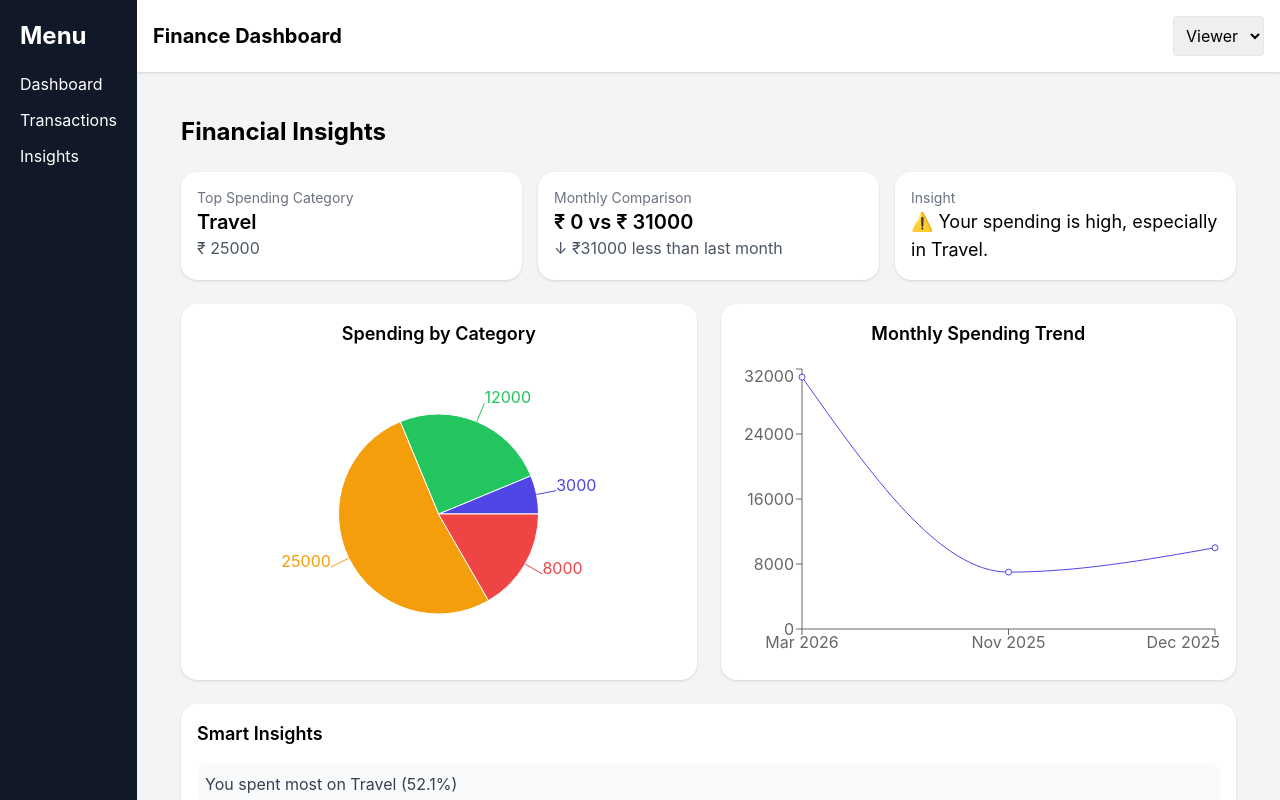
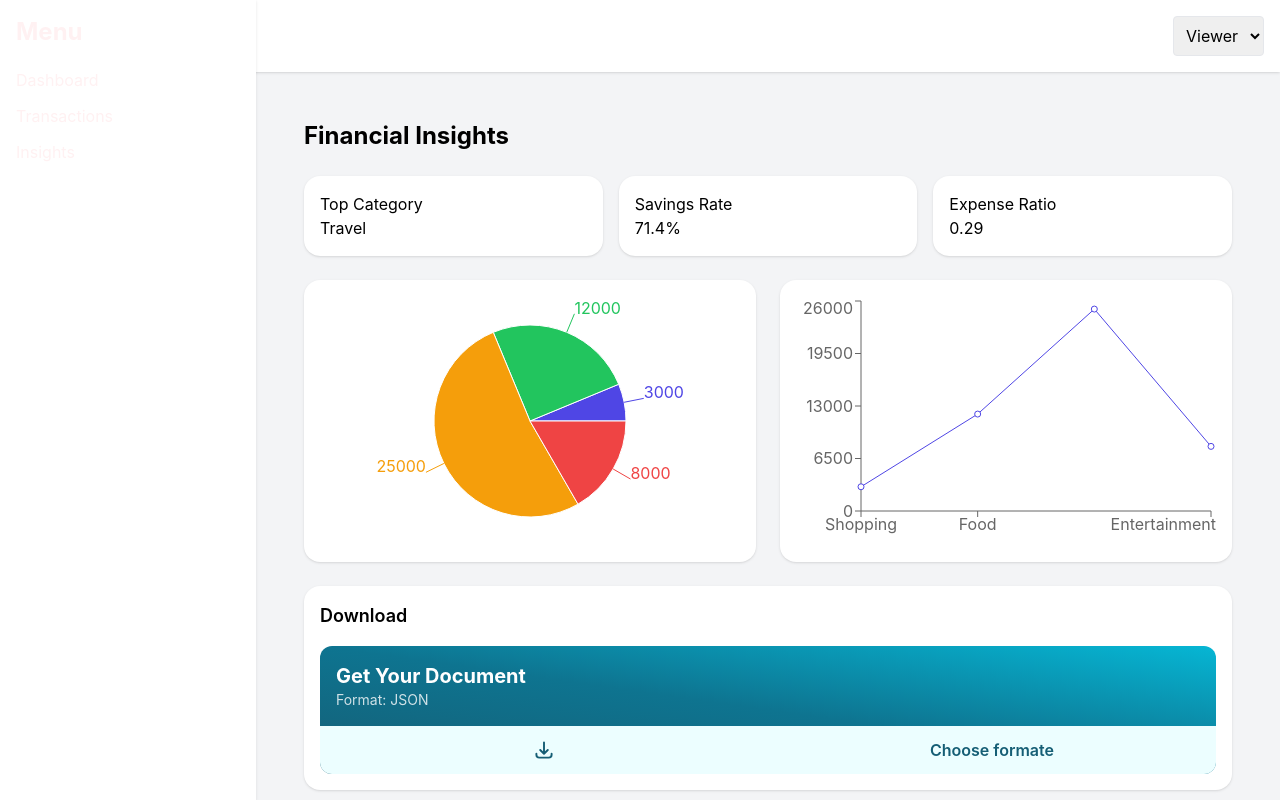
Before and after one commit to sai-unknown/finance-dashboard, a React (Create React App) app: page /insights in a window 1280 px wide. Shown: the top 800 px of the page. Built offline with nearby package versions, Linux system fonts and the light colour scheme; data requests are answered from the project's data file.

Commit message:
Updated insights

```diff
--- a/src/App.js
+++ b/src/App.js
@@ -4,17 +4,26 @@ import Header from "./components/header";
 import Dashboard from "./pages/dashboard";
 import Transaction from "./pages/transactionsPage";
 import Insights from "./pages/insights";
+import { useEffect } from "react";
 
 function App() {
+
+  useEffect(() => {
+    const theme = localStorage.getItem("theme");
+    if (theme === "dark") {
+      document.documentElement.classList.add("dark");
+    } else {
+      document.documentElement.classList.remove("dark");
+    }
+  }, []);
+
   return (
     <Router>
       <div className="flex bg-gray-100 min-h-screen">
         <Sidebar />
-
         <div className="flex-1">
           <Header />
-
-          <div className="p-5">
+          <div className="flex-1 md:ml-64 p-4 md:p-6">
             <Routes>
               <Route path="/" element={<Dashboard />} />
               <Route path="/transactions" element={<Transaction />} />
@@ -24,7 +33,26 @@ function App() {
         </div>
       </div>
     </Router>
+
   );
 }
 
 export default App;
+
+  // return (
+  //   <Router>
+  //     <div className="flex bg-gray-100 min-h-screen">
+  //       <Sidebar />
+  //       <div className="flex-1">
+  //         <Header />
+  //         <div className="p-5">
+  //           <Routes>
+  //             <Route path="/" element={<Dashboard />} />
+  //             <Route path="/transactions" element={<Transaction />} />
+  //             <Route path="/insights" element={<Insights />} />
+  //           </Routes>
+  //         </div>
+  //       </div>
+  //     </div>
+  //   </Router>
+  // );
--- /dev/null
+++ b/src/components/darkModeToggle.js
@@ -0,0 +1,18 @@
+function DarkModeToggle() {
+    const toggleDarkMode = () => {
+        const isDark =
+        document.documentElement.classList.toggle("dark");
+    localStorage.setItem("theme", isDark ? "dark" : "light");
+    };
+
+    return (
+        <button
+            onClick={toggleDarkMode}
+            className="px-3 py-1 bg-gray-200 dark:bg-gray-700 rounded"
+        >
+            Dark Mode
+        </button>
+    );
+}
+
+export default DarkModeToggle;
--- a/src/components/sidebar.js
+++ b/src/components/sidebar.js
@@ -2,7 +2,7 @@ import { Link } from "react-router-dom";
 
 function Sidebar() {
   return (
-    <div className=" h-fill bg-gray-900 text-white p-5">
+    <div className="hidden md:flex fixed top-0 left-0 h-screen w-64 p-4 bg-white dark:bg-gray-600 shadow overflow-y-auto flex-col text-rose-50">
       <h2 className="text-2xl font-bold mb-5">Menu</h2>
 
       <ul>
--- a/src/pages/insights.js
+++ b/src/pages/insights.js
@@ -1,4 +1,5 @@
 import { useEffect, useState } from "react";
+import arrow from "../assets/arrow-down.svg"
 import {
   PieChart,
   Pie,
@@ -13,8 +14,14 @@ import {
 
 function Insights() {
   const COLORS = ["#4F46E5", "#22C55E", "#F59E0B", "#EF4444", "#06B6D4"];
+
   const [transactions, setTransactions] = useState([]);
   const [loading, setLoading] = useState(true);
+  const [error, setError] = useState("");
+
+  // ✅ Download states (MOVED TO TOP — IMPORTANT)
+  const [downloadFormat, setDownloadFormat] = useState("json");
+  const [showDropdown, setShowDropdown] = useState(false);
 
   useEffect(() => {
     fetch("http://localhost:5000/transactions")
@@ -23,29 +30,65 @@ function Insights() {
         setTransactions(data);
         setLoading(false);
       })
-      .catch(() => setLoading(false));
+      .catch(() => {
+        setError("Failed to load transactions. Please try again.");
+        setLoading(false);
+      });
   }, []);
 
+  // ✅ DOWNLOAD HANDLER
+  const handleDownload = () => {
+    if (downloadFormat === "json") {
+      const blob = new Blob(
+        [JSON.stringify(transactions, null, 2)],
+        { type: "application/json" }
+      );
+      const url = URL.createObjectURL(blob);
+      const a = document.createElement("a");
+      a.href = url;
+      a.download = "transactions.json";
+      a.click();
+      URL.revokeObjectURL(url);
+    }
+
+    if (downloadFormat === "csv") {
+      const headers = ["id", "type", "amount", "category", "date"];
+
+      const rows = transactions.map(t =>
+        [t.id, t.type, t.amount, t.category, t.date].join(",")
+      );
+
+      const csvContent = [headers.join(","), ...rows].join("\n");
+
+      const blob = new Blob([csvContent], { type: "text/csv" });
+
+      const url = URL.createObjectURL(blob);
+      const a = document.createElement("a");
+      a.href = url;
+      a.download = "transactions.csv";
+      a.click();
+      URL.revokeObjectURL(url);
+    }
+  };
+
   if (loading) {
-    return (
-      <div className="p-6 flex justify-center items-center h-40">
-        <div className="animate-pulse text-gray-400">
-          Loading insights...
-        </div>
-      </div>
-    );
+    return <div className="p-6 text-center">Loading insights...</div>;
+  }
+
+  if (error) {
+    return <div className="p-6 text-red-500 text-center">{error}</div>;
   }
 
   if (!transactions.length) {
     return (
       <div className="p-6 text-center text-gray-500">
-        No transactions found. Start adding some to see insights!
+        No transactions found.
       </div>
     );
   }
 
   const expenses = transactions.filter(t => t.type === "expense");
-  const totalExpenses = expenses.reduce((acc, t) => acc + t.amount, 0);
+  const totalExpenses = expenses.reduce((a, t) => a + t.amount, 0);
 
   const categoryTotals = {};
   expenses.forEach(t => {
@@ -57,200 +100,58 @@ function Insights() {
     (a, b) => b[1] - a[1]
   )[0];
 
-  const now = new Date();
-  const currentMonth = now.getMonth();
-  const lastMonth = (currentMonth - 1 + 12) % 12;
-  const currentYear = now.getFullYear();
-
-  const currentMonthExpense = expenses
-    .filter(t => {
-      const d = new Date(t.date);
-      return (
-        d.getMonth() === currentMonth &&
-        d.getFullYear() === currentYear
-      );
-    })
-    .reduce((acc, t) => acc + t.amount, 0);
-
-  const lastMonthExpense = expenses
-    .filter(t => {
-      const d = new Date(t.date);
-      return (
-        d.getMonth() === lastMonth &&
-        d.getFullYear() ===
-        (currentMonth === 0 ? currentYear - 1 : currentYear)
-      );
-    })
-    .reduce((acc, t) => acc + t.amount, 0);
-
-  const difference = currentMonthExpense - lastMonthExpense;
-
-  let insightMessage = "";
-
-  if (totalExpenses > 30000) {
-    insightMessage = `⚠️ Your spending is high, especially in ${topCategory?.[0] || "some categories"
-      }.`;
-  } else if (totalExpenses > 15000) {
-    insightMessage =
-      "🙂 You're doing well, but keep an eye on your spending.";
-  } else {
-    insightMessage =
-      "😄 Great job! You're managing your finances well.";
-  }
-
   const pieData = Object.entries(categoryTotals).map(
-    ([name, value]) => ({
-      name,
-      value,
-    })
+    ([name, value]) => ({ name, value })
   );
 
-  const monthlyData = {};
-
-  expenses.forEach(t => {
-    const d = new Date(t.date);
-    const key = d.toLocaleString("default", {
-      month: "short",
-      year: "numeric",
-    });
-
-    monthlyData[key] =
-      (monthlyData[key] || 0) + t.amount;
-  });
-
-  const categoryPercentages = Object.entries(categoryTotals).map(
-    ([category, amount]) => ({
-      category,
-      percent: ((amount / totalExpenses) * 100).toFixed(1),
-    })
+  const lineData = Object.entries(categoryTotals).map(
+    ([month, amount]) => ({ month, amount })
   );
 
-  const topCategoryInsight = topCategory
-    ? `You spent most on ${topCategory[0]} (${(
-      (topCategory[1] / totalExpenses) *
-      100
-    ).toFixed(1)}%)`
-    : "";
+  const income = transactions
+    .filter(t => t.type === "income")
+    .reduce((a, t) => a + t.amount, 0);
 
-  const categoryGrowthInsights = Object.keys(categoryTotals).map(
-    category => {
-      const current = expenses
-        .filter(t => {
-          const d = new Date(t.date);
-          return (
-            t.category === category &&
-            d.getMonth() === currentMonth &&
-            d.getFullYear() === currentYear
-          );
-        })
-        .reduce((a, t) => a + t.amount, 0);
+  const savingsRate =
+    income > 0
+      ? (((income - totalExpenses) / income) * 100).toFixed(1)
+      : 0;
 
-      const previous = expenses
-        .filter(t => {
-          const d = new Date(t.date);
-          return (
-            t.category === category &&
-            d.getMonth() === lastMonth &&
-            d.getFullYear() ===
-            (currentMonth === 0 ? currentYear - 1 : currentYear)
-          );
-        })
-        .reduce((a, t) => a + t.amount, 0);
-
-      if (previous === 0) return null;
-
-      const change = ((current - previous) / previous) * 100;
-
-      return {
-        category,
-        change: change.toFixed(1),
-      };
-    }
-  ).filter(Boolean);
-
-  const aiInsights = [];
-
-  if (topCategoryInsight) aiInsights.push(topCategoryInsight);
-
-  categoryGrowthInsights.forEach(c => {
-    if (c.change > 0) {
-      aiInsights.push(
-          `${c.category} spending increased by ${c.change}%`
-      );
-    } else if (c.change < 0) {
-      aiInsights.push(
-        `${c.category} spending decreased by ${Math.abs(
-          c.change
-        )}%`
-      );
-    }
-  });
-
-  const lineData = Object.entries(monthlyData).map(
-    ([month, amount]) => ({
-      month,
-      amount,
-    })
-  );
+  const expenseRatio =
+    income > 0
+      ? (totalExpenses / income).toFixed(2)
+      : 0;
 
   return (
-    <div className="p-6 space-y-6">
+    <div className="p-4 md:p-6 space-y-6">
       <h1 className="text-2xl font-bold">Financial Insights</h1>
 
-      <div className="grid grid-cols-1 md:grid-cols-2 lg:grid-cols-3 gap-4">
-
-        <div className="bg-white shadow rounded-2xl p-4 transition transform hover:scale-105 hover:shadow-lg">
-          <p className="text-sm text-gray-500">Top Spending Category</p>
-          <h2 className="text-xl font-semibold">
-            {topCategory?.[0] || "N/A"}
-          </h2>
-          <p className="text-gray-600">
-            ₹ {topCategory?.[1] || 0}
-          </p>
+      {/* TOP CARDS */}
+      <div className="grid grid-cols-1 md:grid-cols-3 gap-4">
+        <div className="bg-white p-4 rounded-2xl shadow">
+          <p>Top Category</p>
+          <h2>{topCategory?.[0]}</h2>
         </div>
 
-        <div className="bg-white shadow rounded-2xl p-4 transition transform hover:scale-105 hover:shadow-lg">
-          <p className="text-sm text-gray-500">Monthly Comparison</p>
-          <h2 className="text-xl font-semibold">
-            ₹ {currentMonthExpense} vs ₹ {lastMonthExpense}
-          </h2>
-          <p className="text-gray-600">
-            {difference > 0
-              ? `↑ ₹${difference} more than last month`
-              : `↓ ₹${Math.abs(difference)} less than last month`}
-          </p>
+        <div className="bg-white p-4 rounded-2xl shadow">
+          <p>Savings Rate</p>
+          <h2>{savingsRate}%</h2>
         </div>
 
-        <div className="bg-white shadow rounded-2xl p-4 transition transform hover:scale-105 hover:shadow-lg">
-          <p className="text-sm text-gray-500">Insight</p>
-          <p className="text-lg">{insightMessage}</p>
+        <div className="bg-white p-4 rounded-2xl shadow">
+          <p>Expense Ratio</p>
+          <h2>{expenseRatio}</h2>
         </div>
-
       </div>
 
+      {/* CHARTS */}
       <div className="grid grid-cols-1 lg:grid-cols-2 gap-6">
-
-        <div className="bg-white shadow rounded-2xl p-4 transition transform hover:scale-105 hover:shadow-lg">
-          <h2 className="text-lg font-semibold mb-4 flex justify-center">
-            Spending by Category
-          </h2>
-
-          <ResponsiveContainer width="100%" height={300}>
+        <div className="bg-white p-4 rounded-2xl shadow">
+          <ResponsiveContainer width="100%" height={250}>
             <PieChart>
-              <Pie
-                data={pieData}
-                dataKey="value"
-                nameKey="name"
-                cx="50%"
-                cy="50%"
-                outerRadius={100}
-                label
-              >
-                {pieData.map((entry, index) => (
-                  <Cell
-                    key={index}
-                    fill={COLORS[index % COLORS.length]}
-                  />
+              <Pie data={pieData} dataKey="value" label>
+                {pieData.map((_, i) => (
+                  <Cell key={i} fill={COLORS[i % COLORS.length]} />
                 ))}
               </Pie>
               <Tooltip />
@@ -258,40 +159,81 @@ function Insights() {
           </ResponsiveContainer>
         </div>
 
-        <div className="bg-white shadow rounded-2xl p-4 transition transform hover:scale-105 hover:shadow-lg">
-          <h2 className="text-lg font-semibold mb-4 flex justify-center">
-            Monthly Spending Trend
-          </h2>
-
-          <ResponsiveContainer width="100%" height={300}>
+        <div className="bg-white p-4 rounded-2xl shadow">
+          <ResponsiveContainer width="100%" height={250}>
             <LineChart data={lineData}>
               <XAxis dataKey="month" />
               <YAxis />
               <Tooltip />
-              <Line
-                type="monotone"
-                dataKey="amount"
-                stroke="#4F46E5"
-              />
+              <Line dataKey="amount" stroke="#4F46E5" />
             </LineChart>
           </ResponsiveContainer>
         </div>
       </div>
+
+      {/* DOWNLOAD CARD */}
       <div className="bg-white shadow rounded-2xl p-4">
-        <h2 className="text-lg font-semibold mb-4">
-          Smart Insights
-        </h2>
+        <h2 className="text-lg font-semibold mb-4">Download</h2>
 
-        <ul className="space-y-2">
-          {aiInsights.map((insight, i) => (
-            <li
-              key={i}
-              className="text-gray-700 bg-gray-50 p-2 rounded-lg"
+        <div className="group overflow-hidden rounded-xl bg-gradient-to-tr from-cyan-800 via-cyan-700 to-cyan-500 text-white relative">
+
+          <div className="p-4">
+            <h3 className="text-xl font-bold">Get Your Document</h3>
+            <p className="text-sm opacity-80">
+              Format: {downloadFormat.toUpperCase()}
+            </p>
+          </div>
+
+          {/* BUTTONS */}
+          <div className="flex w-full">
+
+            {/* DOWNLOAD BUTTON */}
+            <button
+              onClick={handleDownload}
+              className="w-1/2 py-3 flex justify-center bg-cyan-50 text-cyan-800 hover:bg-cyan-100"
             >
-              {insight}
-            </li>
-          ))}
-        </ul>
+              <svg y="0" xmlns="http://www.w3.org/2000/svg" x="0" width="100" viewBox="0 0 100 100" preserveAspectRatio="xMidYMid meet" height="100" className="w-6 h-6  stroke-cyan-800">
+						<path stroke-width="8" stroke-linejoin="round" stroke-linecap="round" fill="none" d="M18.3,65.8v4A11.9,11.9,0,0,0,30.2,81.7H69.8A11.9,11.9,0,0,0,81.7,69.8v-4M65.8,50,50,65.8m0,0L34.2,50M50,65.8V18.3" className="">
+						</path>
+					</svg>
+            </button>
+
+            {/* DROPDOWN BUTTON */}
+            <div className="relative w-1/2">
+              <button
+                onClick={() => setShowDropdown(!showDropdown)}
+                className="w-full py-3 flex justify-center bg-cyan-50 text-cyan-800 hover:bg-cyan-100"
+              >
+                <p className="font-semibold">Choose formate</p>
+              </button>
+
+              {showDropdown && (
+                <div className="absolute right-2 bottom-12 bg-white text-black shadow-lg rounded-lg w-28 z-50">
+                  <button
+                    onClick={() => {
+                      setDownloadFormat("json");
+                      setShowDropdown(false);
+                    }}
+                    className="block w-full px-3 py-2 hover:bg-gray-100"
+                  >
+                    JSON
+                  </button>
+
+                  <button
+                    onClick={() => {
+                      setDownloadFormat("csv");
+                      setShowDropdown(false);
+                    }}
+                    className="block w-full px-3 py-2 hover:bg-gray-100"
+                  >
+                    CSV
+                  </button>
+                </div>
+              )}
+            </div>
+
+          </div>
+        </div>
       </div>
     </div>
   );
--- a/tailwind.config.js
+++ b/tailwind.config.js
@@ -3,6 +3,7 @@ module.exports = {
   content: ["./src/**/*.{js,jsx,ts,tsx}"],
   theme: {
     extend: {},
+    darkMode: "class",
   },
   plugins: [],
 }
```
